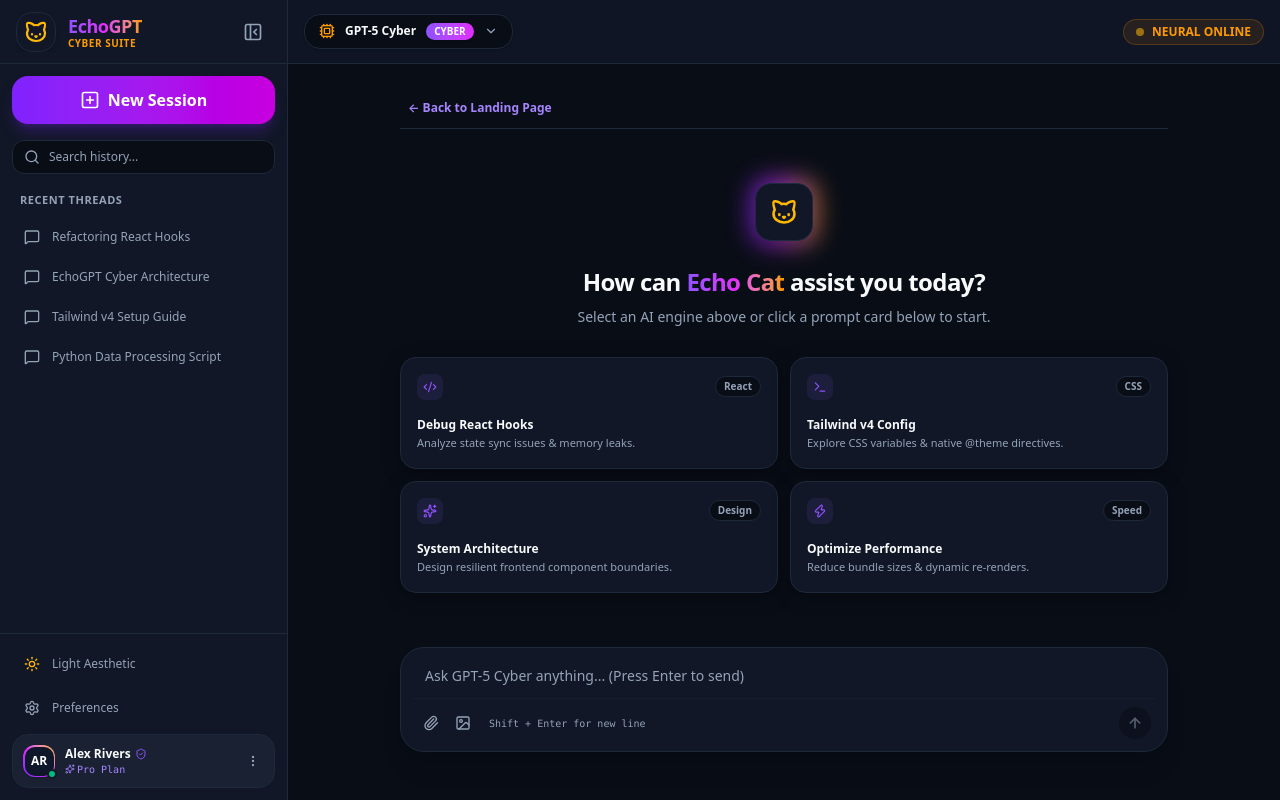
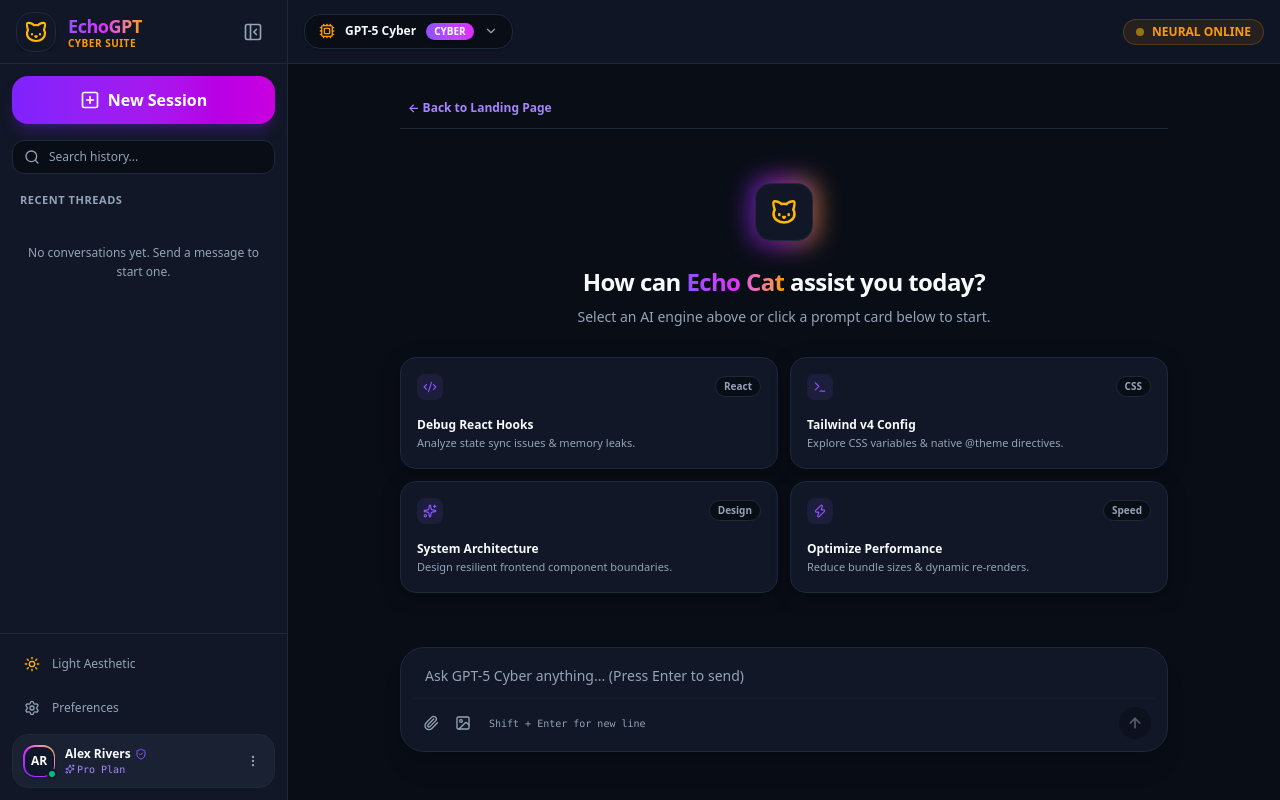
Before and after one commit to Laboni108/EchoGPT, a React (Vite) app: page / in a window 1280 px wide. Both pictures are taken after a click on the button "Launch Workspace". Built offline with nearby package versions, Linux system fonts and the light colour scheme.

Commit message:
fixing new session and chat history

```diff
--- a/src/App.jsx
+++ b/src/App.jsx
@@ -7,27 +7,95 @@ import ErrorMessage from './components/ErrorMessage';
 import LandingPage from './components/LandingPage';
 import { Cat, ArrowRight, Zap, Code2, Sparkles, Terminal, ArrowLeft } from 'lucide-react';
 
+// --- Storage keys -----------------------------------------------------------
+const SESSIONS_KEY = 'echogpt_sessions';
+const ACTIVE_KEY = 'echogpt_active_session';
+const LEGACY_KEY = 'echogpt_chat_history'; // old single-chat format
+
+// Small helper so ids/timestamps are created in one place
+const now = () => Date.now();
+
+// Turns the first message into a short sidebar title
+const makeTitle = (text) => {
+  const clean = text.trim().replace(/\s+/g, ' ');
+  return clean.length > 36 ? clean.slice(0, 36) + '…' : clean;
+};
+
+// Loads saved sessions. If the user only has the OLD single chat saved,
+// it is converted into one session so nothing is lost.
+const loadSessions = () => {
+  try {
+    const saved = localStorage.getItem(SESSIONS_KEY);
+    if (saved) {
+      const parsed = JSON.parse(saved);
+      return Array.isArray(parsed) ? parsed : [];
+    }
+
+    const legacy = JSON.parse(localStorage.getItem(LEGACY_KEY) || '[]');
+    if (Array.isArray(legacy) && legacy.length > 0) {
+      const firstUser = legacy.find((m) => m.role === 'user');
+      return [
+        {
+          id: now(),
+          title: makeTitle(firstUser ? firstUser.content : 'Previous chat'),
+          modelName: 'GPT-5 Cyber',
+          updatedAt: now(),
+          messages: legacy,
+        },
+      ];
+    }
+  } catch {
+    // corrupted or unavailable storage: fall through to empty list
+  }
+  return [];
+};
+
 export default function App() {
   // State to control Landing Page vs Chat Workspace view
   const [showLandingPage, setShowLandingPage] = useState(true);
 
-// Chat History with LocalStorage Sync
-const [messages, setMessages] = useState(() => {
+  // All saved conversations. Each one: { id, title, modelName, updatedAt, messages: [] }
+  const [sessions, setSessions] = useState(loadSessions);
+
+  // Which conversation is open. null = a fresh, empty chat (not saved until you send a message)
+  const [activeSessionId, setActiveSessionId] = useState(() => {
     try {
-      const saved = localStorage.getItem('echogpt_chat_history');
-      return saved ? JSON.parse(saved) : [];
+      const saved = Number(localStorage.getItem(ACTIVE_KEY));
+      return sessions.some((s) => s.id === saved) ? saved : null;
     } catch {
-      return [];
+      return null;
     }
   });
 
-  const [activeModel, setActiveModel] = useState("GPT-5 Cyber");
-  const [isGenerating, setIsGenerating] = useState(false);
+  const [activeModel, setActiveModel] = useState('GPT-5 Cyber');
+  const [generatingId, setGeneratingId] = useState(null); // session id currently waiting for a reply
   const [errorMessage, setErrorMessage] = useState(null);
 
+  // Persist sessions
   useEffect(() => {
-    localStorage.setItem('echogpt_chat_history', JSON.stringify(messages));
-  }, [messages]);
+    try {
+      localStorage.setItem(SESSIONS_KEY, JSON.stringify(sessions));
+    } catch {
+      // storage full or unavailable
+    }
+  }, [sessions]);
+
+  // Persist which session is open
+  useEffect(() => {
+    try {
+      if (activeSessionId === null) localStorage.removeItem(ACTIVE_KEY);
+      else localStorage.setItem(ACTIVE_KEY, String(activeSessionId));
+    } catch {
+      // storage unavailable
+    }
+  }, [activeSessionId]);
+
+  // Messages of the open conversation (empty for a fresh chat)
+  const activeSession = sessions.find((s) => s.id === activeSessionId) || null;
+  const messages = activeSession ? activeSession.messages : [];
+
+  // Typing indicator only shows in the conversation that is actually waiting
+  const isGenerating = generatingId !== null && generatingId === activeSessionId;
 
   const suggestions = [
     { icon: Code2, title: "Debug React Hooks", desc: "Analyze state sync issues & memory leaks.", tag: "React", prompt: "Help me debug asynchronous React hook re-renders." },
@@ -37,46 +105,98 @@ const [messages, setMessages] = useState(() => {
   ];
 
   const handleSendMessage = (text) => {
+    const trimmed = text.trim();
+    if (!trimmed) return;
     setErrorMessage(null);
+
     const userMsg = {
-      id: Date.now(),
+      id: now(),
       role: 'user',
-      content: text,
+      content: trimmed,
       timestamp: new Date().toLocaleTimeString([], { hour: '2-digit', minute: '2-digit' })
     };
 
-    setMessages(prev => [...prev, userMsg]);
-    setIsGenerating(true);
+    let targetId = activeSessionId;
+
+    if (targetId === null) {
+      // First message of a fresh chat -> create a new saved session
+      targetId = now();
+      const newSession = {
+        id: targetId,
+        title: makeTitle(trimmed),
+        modelName: activeModel,
+        updatedAt: now(),
+        messages: [userMsg],
+      };
+      setSessions((prev) => [newSession, ...prev]);
+      setActiveSessionId(targetId);
+    } else {
+      // Continue the open session
+      setSessions((prev) =>
+        prev.map((s) =>
+          s.id === targetId
+            ? { ...s, modelName: activeModel, messages: [...s.messages, userMsg], updatedAt: now() }
+            : s
+        )
+      );
+    }
+
+    setGeneratingId(targetId);
 
     // Simulated AI response
     setTimeout(() => {
       const simulateError = false;
 
       if (simulateError) {
-        setIsGenerating(false);
+        setGeneratingId((prev) => (prev === targetId ? null : prev));
         setErrorMessage("Model server timed out while attempting to stream the token response.");
         return;
       }
 
       const aiMsg = {
-        id: Date.now() + 1,
+        id: now() + 1,
         role: 'assistant',
         modelName: activeModel,
-        content: `I received your request: "${text}". Here is a clean, structured response generated by ${activeModel}.`,
+        content: `I received your request: "${trimmed}". Here is a clean, structured response generated by ${activeModel}.`,
         codeLanguage: 'javascript',
-        codeSnippet: `// Processed output\nconst result = await processTask("${text}");`,
+        codeSnippet: `// Processed output\nconst result = await processTask("${trimmed}");`,
         timestamp: new Date().toLocaleTimeString([], { hour: '2-digit', minute: '2-digit' })
       };
 
-      setMessages(prev => [...prev, aiMsg]);
-      setIsGenerating(false);
+      // The reply goes into the session it was asked in, even if you switched chats meanwhile
+      setSessions((prev) =>
+        prev.map((s) =>
+          s.id === targetId
+            ? { ...s, messages: [...s.messages, aiMsg], updatedAt: now() }
+            : s
+        )
+      );
+      setGeneratingId((prev) => (prev === targetId ? null : prev));
     }, 1200);
   };
 
-const handleResetChat = () => {
- setMessages([]);
+  // New Session: keeps the old chat in history and opens a blank one
+  const handleNewSession = () => {
+    setActiveSessionId(null);
     setErrorMessage(null);
- localStorage.removeItem('echogpt_chat_history');
+  };
+
+  // Open a conversation from the sidebar
+  const handleSelectSession = (id) => {
+    const session = sessions.find((s) => s.id === id);
+    if (!session) return;
+    setActiveSessionId(id);
+    setErrorMessage(null);
+    if (session.modelName) setActiveModel(session.modelName);
+  };
+
+  // Delete a conversation from history
+  const handleDeleteSession = (id) => {
+    setSessions((prev) => prev.filter((s) => s.id !== id));
+    if (id === activeSessionId) {
+      setActiveSessionId(null);
+      setErrorMessage(null);
+    }
   };
 
   // 1. RENDER LANDING PAGE IF ACTIVE
@@ -89,7 +209,11 @@ const handleResetChat = () => {
     <AppLayout
       activeModel={activeModel}
       onSelectModel={setActiveModel}
-      onNewSession={handleResetChat}
+      sessions={sessions}
+      activeSessionId={activeSessionId}
+      onNewSession={handleNewSession}
+      onSelectSession={handleSelectSession}
+      onDeleteSession={handleDeleteSession}
     >
       <div className="h-full flex flex-col justify-between max-w-3xl mx-auto w-full">
 
@@ -155,7 +279,7 @@ const handleResetChat = () => {
           <div className="flex-1 flex flex-col h-full overflow-hidden">
             <div className="flex items-center justify-between pb-3 border-b border-[var(--border-subtle)] mb-2">
               <button
-                onClick={handleResetChat}
+                onClick={handleNewSession}
                 className="flex items-center gap-1.5 text-xs font-semibold text-[var(--text-muted)] hover:text-[var(--text-main)] transition-colors px-3 py-1.5 rounded-xl hover:bg-[var(--bg-surface-hover)]"
               >
                 <ArrowLeft className="h-4 w-4" />
--- a/src/components/AppLayout.jsx
+++ b/src/components/AppLayout.jsx
@@ -16,10 +16,31 @@ import {
   X,
   ChevronDown,
   Cat,
-  Menu
+  Menu,
+  Trash2
 } from 'lucide-react';
 
-export default function AppLayout({ children, activeModel, onSelectModel, onNewSession }) {
+// Turns a timestamp into "Just now", "5m ago", "2h ago", "Yesterday", "3d ago"
+const formatSessionTime = (timestamp) => {
+  const minutes = Math.floor((Date.now() - timestamp) / 60000);
+  if (minutes < 1) return 'Just now';
+  if (minutes < 60) return `${minutes}m ago`;
+  const hours = Math.floor(minutes / 60);
+  if (hours < 24) return `${hours}h ago`;
+  const days = Math.floor(hours / 24);
+  return days === 1 ? 'Yesterday' : `${days}d ago`;
+};
+
+export default function AppLayout({
+  children,
+  activeModel,
+  onSelectModel,
+  sessions = [],
+  activeSessionId = null,
+  onNewSession,
+  onSelectSession,
+  onDeleteSession
+}) {
   const [isSidebarOpen, setIsSidebarOpen] = useState(true);
   const [isMobileOpen, setIsMobileOpen] = useState(false);
   const [isDarkMode, setIsDarkMode] = useState(true);
@@ -49,16 +70,15 @@ export default function AppLayout({ children, activeModel, onSelectModel, onNewS
     if (onNewSession) onNewSession();
   };
 
-  const dummyHistory = [
-    { id: 1, title: "Refactoring React Hooks", time: "Today" },
-    { id: 2, title: "EchoGPT Cyber Architecture", time: "Today" },
-    { id: 3, title: "Tailwind v4 Setup Guide", time: "Yesterday" },
-    { id: 4, title: "Python Data Processing Script", time: "7 Days Ago" },
-  ];
+  const handleSelectSessionClick = (id) => {
+    setIsMobileOpen(false);
+    if (onSelectSession) onSelectSession(id);
+  };
 
-  const filteredHistory = dummyHistory.filter(item =>
-    item.title.toLowerCase().includes(searchQuery.toLowerCase())
-  );
+  // Real conversations, newest first, filtered by the search box
+  const filteredHistory = [...sessions]
+    .sort((a, b) => b.updatedAt - a.updatedAt)
+    .filter((item) => item.title.toLowerCase().includes(searchQuery.toLowerCase()));
 
   return (
     <div className="flex h-screen w-screen overflow-hidden bg-[var(--bg-workspace)] text-[var(--text-main)]">
@@ -109,6 +129,7 @@ export default function AppLayout({ children, activeModel, onSelectModel, onNewS
             onClick={() => setIsSidebarOpen(!isSidebarOpen)}
             className="hidden md:flex p-2 rounded-xl text-[var(--text-muted)] hover:text-[var(--text-main)] hover:bg-[var(--bg-surface-hover)] transition-colors"
             title={isSidebarOpen ? "Collapse sidebar" : "Expand sidebar"}
+            aria-label={isSidebarOpen ? "Collapse sidebar" : "Expand sidebar"}
           >
             {isSidebarOpen ? <PanelLeftClose className="h-5 w-5" /> : <PanelLeft className="h-5 w-5" />}
           </button>
@@ -117,6 +138,7 @@ export default function AppLayout({ children, activeModel, onSelectModel, onNewS
           <button
             onClick={() => setIsMobileOpen(false)}
             className="md:hidden p-2 rounded-xl text-[var(--text-muted)] hover:text-[var(--text-main)]"
+            aria-label="Close navigation sidebar"
           >
             <X className="h-5 w-5" />
           </button>
@@ -128,6 +150,7 @@ export default function AppLayout({ children, activeModel, onSelectModel, onNewS
             onClick={handleNewSessionClick}
             className="w-full flex items-center justify-center gap-2 py-3 px-4 rounded-2xl bg-gradient-to-r from-violet-600 to-fuchsia-600 hover:from-violet-500 hover:to-fuchsia-500 text-white font-semibold shadow-lg shadow-violet-600/25 transition-all hover:scale-[1.02] active:scale-[0.98]"
             title="New Session"
+            aria-label="New Session"
           >
             <SquarePlus className="h-5 w-5 shrink-0" />
             {isSidebarOpen && <span>New Session</span>}
@@ -142,6 +165,7 @@ export default function AppLayout({ children, activeModel, onSelectModel, onNewS
               <input
                 type="text"
                 placeholder="Search history..."
+                aria-label="Search history"
                 value={searchQuery}
                 onChange={(e) => setSearchQuery(e.target.value)}
                 className="w-full pl-9 pr-3 py-2 text-xs rounded-xl bg-[var(--bg-workspace)] border border-[var(--border-subtle)] focus:border-violet-500 outline-none text-[var(--text-main)] placeholder-[var(--text-muted)] transition-all"
@@ -157,16 +181,58 @@ export default function AppLayout({ children, activeModel, onSelectModel, onNewS
               Recent Threads
             </div>
           )}
-          {filteredHistory.map((item) => (
-            <button
-              key={item.id}
-              onClick={() => setIsMobileOpen(false)}
-              className="w-full flex items-center gap-3 px-3 py-2.5 rounded-xl text-xs font-medium text-[var(--text-muted)] hover:text-[var(--text-main)] hover:bg-[var(--bg-surface-hover)] transition-colors text-left group"
-            >
-              <MessageSquare className="h-4 w-4 shrink-0 group-hover:text-amber-500 transition-colors" />
-              {isSidebarOpen && <span className="truncate flex-1">{item.title}</span>}
-            </button>
-          ))}
+
+          {isSidebarOpen && filteredHistory.length === 0 && (
+            <p className="px-3 py-6 text-center text-xs text-[var(--text-muted)] leading-relaxed">
+              {sessions.length === 0
+                ? "No conversations yet. Send a message to start one."
+                : "No matches found."}
+            </p>
+          )}
+
+          {filteredHistory.map((item) => {
+            const isActive = item.id === activeSessionId;
+            return (
+              <div key={item.id} className="group relative flex items-center">
+                <button
+                  onClick={() => handleSelectSessionClick(item.id)}
+                  aria-current={isActive ? 'true' : undefined}
+                  title={item.title}
+                  className={`w-full flex items-center gap-3 px-3 py-2.5 rounded-xl text-xs font-medium transition-colors text-left ${
+                    isSidebarOpen ? 'pr-10' : ''
+                  } ${
+                    isActive
+                      ? 'bg-[var(--bg-surface-hover)] text-[var(--text-main)]'
+                      : 'text-[var(--text-muted)] hover:text-[var(--text-main)] hover:bg-[var(--bg-surface-hover)]'
+                  }`}
+                >
+                  <MessageSquare
+                    className={`h-4 w-4 shrink-0 transition-colors ${
+                      isActive ? 'text-amber-500' : 'group-hover:text-amber-500'
+                    }`}
+                  />
+                  {isSidebarOpen && (
+                    <span className="flex-1 min-w-0">
+                      <span className="block truncate">{item.title}</span>
+                      <span className="block text-[10px] font-normal text-[var(--text-muted)]">
+                        {formatSessionTime(item.updatedAt)}
+                      </span>
+                    </span>
+                  )}
+                </button>
+
+                {isSidebarOpen && (
+                  <button
+                    onClick={() => onDeleteSession && onDeleteSession(item.id)}
+                    aria-label={`Delete conversation: ${item.title}`}
+                    className="absolute right-2 p-1.5 rounded-lg opacity-0 group-hover:opacity-100 focus-visible:opacity-100 text-[var(--text-muted)] hover:text-rose-400 hover:bg-rose-500/10 transition-all"
+                  >
+                    <Trash2 className="h-3.5 w-3.5" />
+                  </button>
+                )}
+              </div>
+            );
+          })}
         </div>
 
         {/* Footer */}
@@ -215,6 +281,7 @@ export default function AppLayout({ children, activeModel, onSelectModel, onNewS
                 onClick={() => setIsSidebarOpen(true)}
                 className="hidden md:flex p-2 rounded-xl text-[var(--text-muted)] hover:text-[var(--text-main)] hover:bg-[var(--bg-surface-hover)] transition-colors"
                 title="Expand sidebar"
+                aria-label="Expand sidebar"
               >
                 <PanelLeft className="h-5 w-5" />
               </button>
--- a/src/components/LandingPage.jsx
+++ b/src/components/LandingPage.jsx
@@ -171,7 +171,7 @@ export default function LandingPage({ onLaunchApp = () => {} }) {
   return debounced;
 }`;
 
-  const githubUrl = "https://echo-chrome-extention.vercel.app/"; // TODO: replace with your real repo link
+  const githubUrl = "https://echo-chrome-extention.vercel.app/";
 
   return (
     <div className="min-h-screen bg-slate-950 text-slate-100 flex flex-col justify-between overflow-x-hidden selection:bg-violet-500 selection:text-white">
```
Lines whose indentation alone changed are shown as unchanged.
